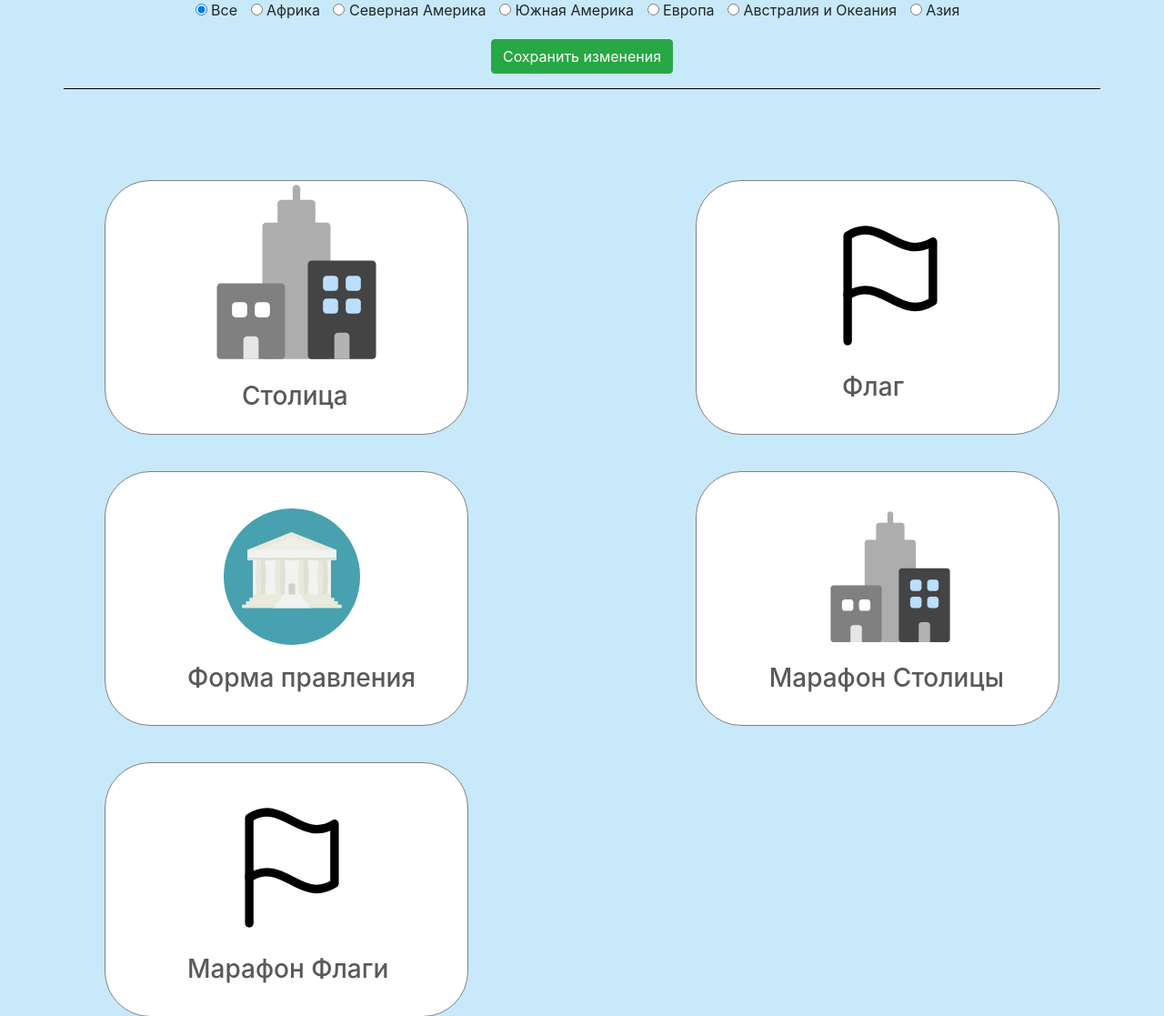
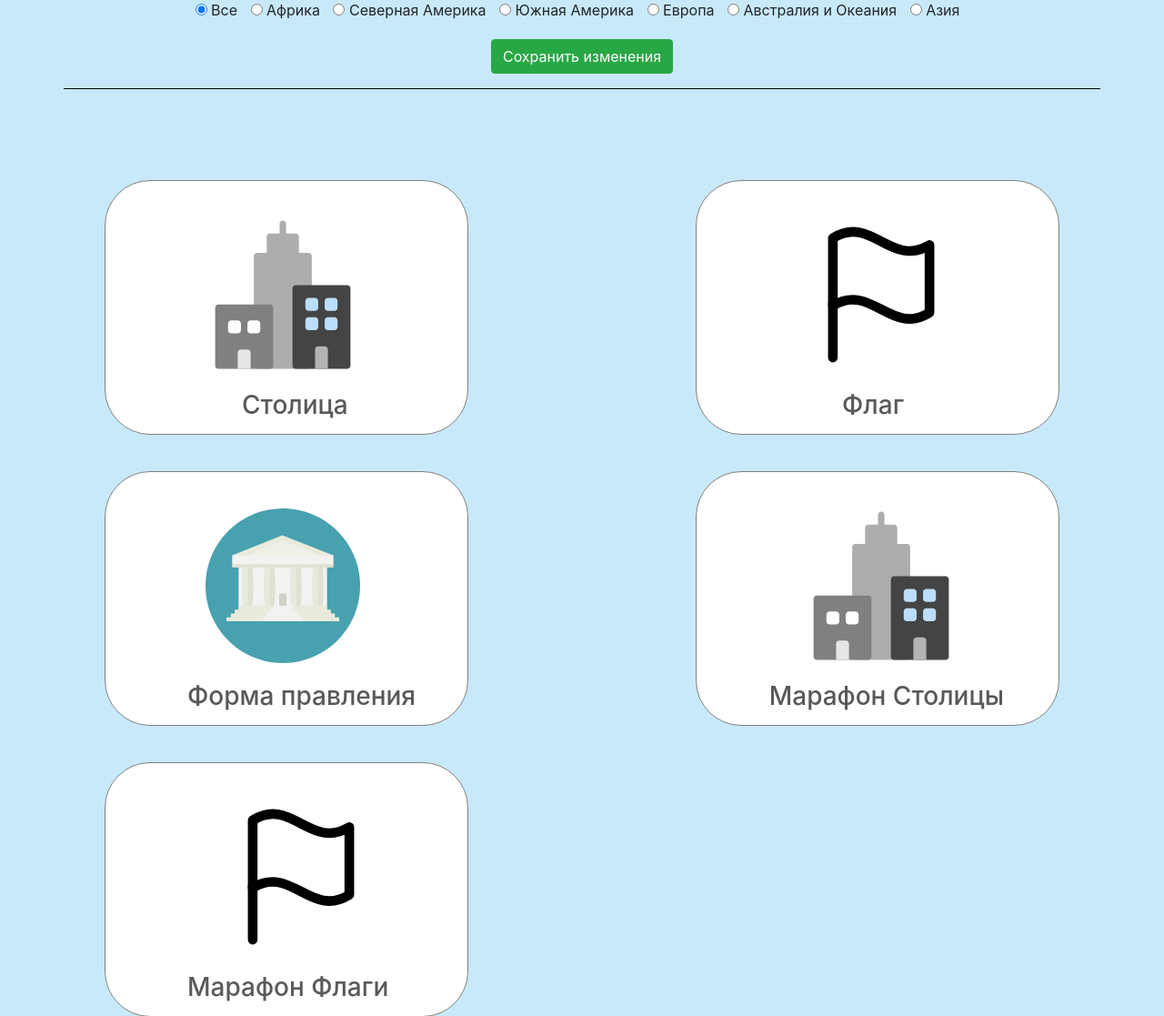
Before and after one commit to 1nkognit0/WEB.FLASK.study-of-countries, a Flask app: page /quizzes in a window 1280 px wide. Shown: the part 296-1413 px from the top of the page at 91% size. Run offline with Flask 2, Linux system fonts and the light colour scheme; some libraries are stand-ins or nearby versions.

Commit message:
Update quizzes.html

```diff
--- a/templates/quizzes.html
+++ b/templates/quizzes.html
@@ -31,7 +31,7 @@
     <div class="right-tasks">
         <a href="/quizzes/flag">
             <article class="frame-for-tasks">
-                <img src="static\img\pictures\flag.svg" alt="Not found" width="150px" height="150px" style="margin-right: 110px; margin-top: 40px;">
+                <img src="static\img\pictures\flag.svg" alt="Not found" width="170px" height="170px" style="margin-right: 110px; margin-top: 40px;">
                 <h3 style="margin-right: 170px; margin-top: 20px">Флаг</h3>
             </article></a>
     </div>
@@ -39,7 +39,7 @@
     <div class="left-tasks">
         <a href="/quizzes/capital">
             <article class="frame-for-tasks">
-                <img src="static\img\pictures\capital.svg" alt="Not found" width="200px" height="200px" style="margin-left: 110px">
+                <img src="static\img\pictures\capital.svg" alt="Not found" width="170px" height="170px" style="margin-left: 110px; margin-top: 40px;">
                 <h3 style="margin-left: 150px; margin-top: 20px">Столица</h3>
             </article></a>
     </div>
@@ -47,7 +47,7 @@
     <div class="left-tasks" style="margin-top: 40px">
         <a href="/quizzes/government">
             <article class="frame-for-tasks">
-                <img src="static\img\pictures\government.svg" alt="Not found" width="150px" height="150px" style="margin-left: 130px; margin-top: 40px;">
+                <img src="static\img\pictures\government.svg" alt="Not found" width="170px" height="170px" style="margin-left: 110px; margin-top: 40px;">
                 <h3 style="margin-left: 90px; margin-top: 20px">Форма правления</h3>
             </article></a>
     </div>
@@ -55,7 +55,7 @@
     <div class="right-tasks" style="margin-top: 40px">
         <a href="/quizzes/survive-capital">
             <article class="frame-for-tasks">
-                <img src="static\img\pictures\capital.svg" alt="Not found" width="150px" height="150px" style="margin-right: 110px; margin-top: 40px;">
+                <img src="static\img\pictures\capital.svg" alt="Not found" width="170px" height="170px" style="margin-right: 110px; margin-top: 40px;">
                 <h3 style="margin-right: 60px; margin-top: 20px">Марафон Столицы</h3>
             </article></a>
     </div>
@@ -63,7 +63,7 @@
     <div class="left-tasks" style="margin-top: 40px; margin-bottom: 50px;">
         <a href="/quizzes/survive-flag">
             <article class="frame-for-tasks">
-                <img src="static\img\pictures\flag.svg" alt="Not found" width="150px" height="150px" style="margin-left: 130px; margin-top: 40px;">
+                <img src="static\img\pictures\flag.svg" alt="Not found" width="170px" height="170px" style="margin-left: 130px; margin-top: 40px;">
                 <h3 style="margin-left: 90px; margin-top: 20px">Марафон Флаги</h3>
             </article></a>
     </div>
```
